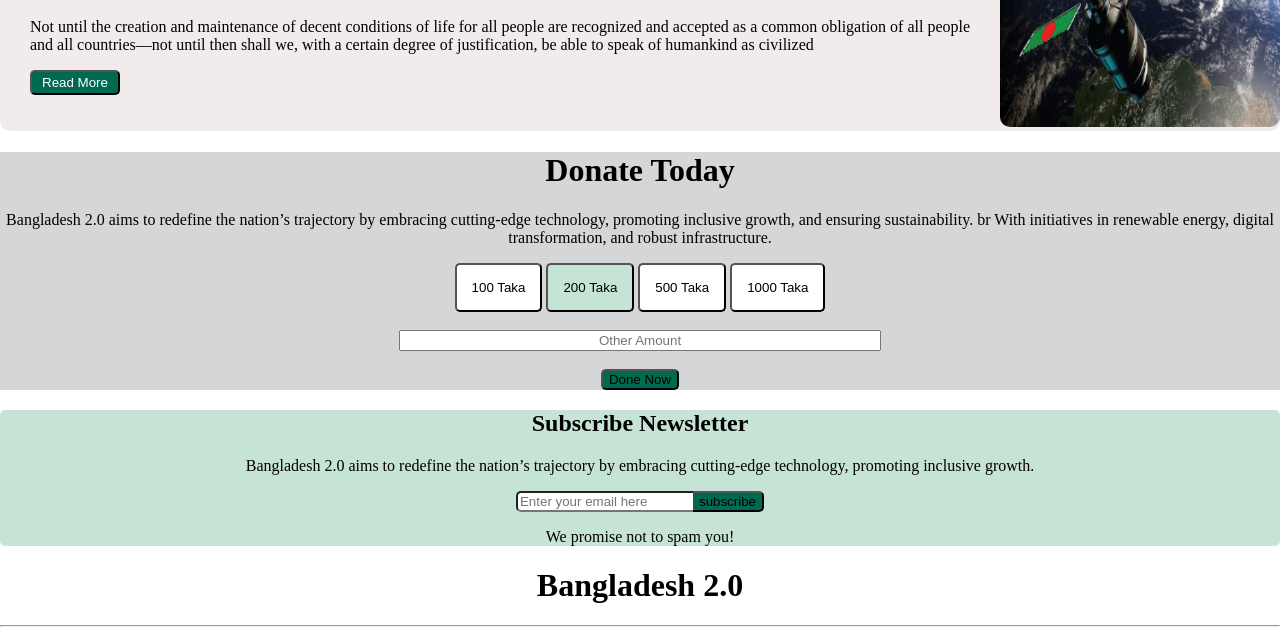
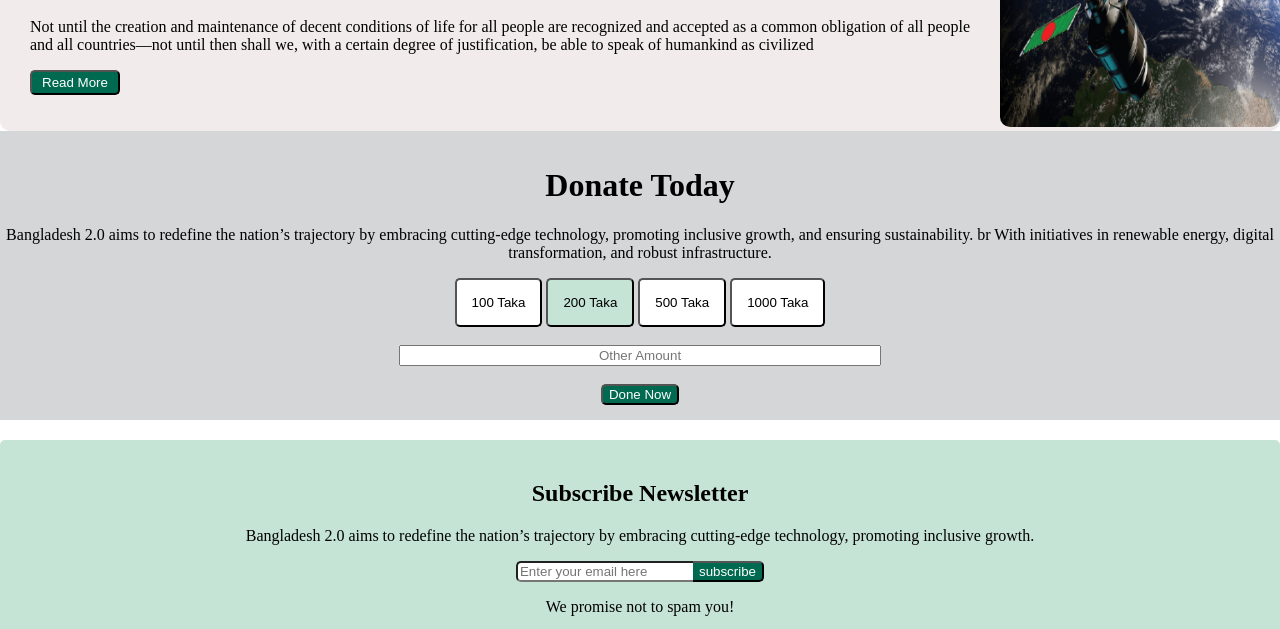
Before and after one commit to abdurhq/assignment-1, a plain HTML site: page index.html in a window 1280 px wide. Shown: the part 2000-2629 px from the top of the page. Drawn offline with Linux system fonts and the light colour scheme.

Commit message:
final commit

```diff
--- a/index.html
+++ b/index.html
@@ -124,7 +124,7 @@
       </section>
     </div>
     <main class="out">
-      <div>
+      <div style="padding: 15px 0;">
         <h1>Donate Today</h1>
         <p>
           Bangladesh 2.0 aims to redefine the nation’s trajectory by embracing
@@ -141,21 +141,21 @@
         <br />
         <input class="omr" type="text" placeholder="Other Amount" /> <br />
         <br />
-        <button class="form">Done Now</button>
+        <button style="color: white;" class="form">Done Now</button>
       </div>
     </main>
-    <section class="put">
+    <section class="put" style="padding: 20px 0; margin: 20px 0;">
       <h1>Subscribe Newsletter</h1>
       <p>
         Bangladesh 2.0 aims to redefine the nation’s trajectory by embracing
         cutting-edge technology, promoting inclusive growth.
       </p>
       <input class="five" type="text" placeholder="Enter your email here" />
-      <input class="app" type="button" value="subscribe" />
+      <input style="color: white;" class="app" type="button" value="subscribe" />
 
       <p>We promise not to spam you!</p>
     </section>
-    <footer class="last">
+    <footer class="last" style="margin-top: 10px;padding-bottom: 10px;">
       <h1>Bangladesh 2.0</h1>
       <hr />
       <div class="margin">
```
